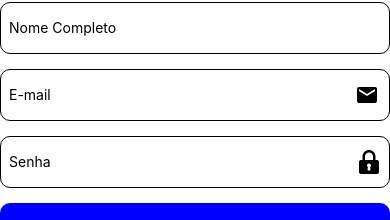
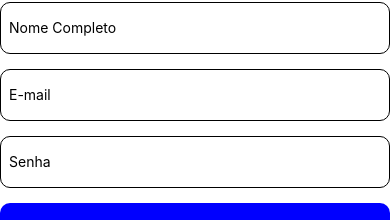
Before and after one commit to kaue-S/eco-food-app, a React Native app: screen /Cadastro in a window 390 px wide. Shown: the part 327-547 px from the top of the page. Built offline with nearby package versions, Linux system fonts and the light colour scheme.

Commit message:
Update CadastroUsuario.js

```diff
--- a/src/screens/CadastroUsuario.js
+++ b/src/screens/CadastroUsuario.js
@@ -7,8 +7,6 @@ import {
   TouchableOpacity,
   View,
 } from "react-native";
-import { Fontisto } from "@expo/vector-icons";
-import { MaterialIcons } from "@expo/vector-icons";
 import SafeContainer from "../components/SafeContainer";
 import { createUserWithEmailAndPassword, updateProfile } from "firebase/auth";
 import { auth } from "../../firebase.config";
@@ -89,12 +87,6 @@ export default function CadastroUsuario({ navigation }) {
             keyboardType="email-address"
             onChangeText={(valor) => setEmail(valor)}
           />
-          <MaterialIcons
-            style={styles.iconeInput}
-            name="email"
-            size={24}
-            color="black"
-          />
         </View>
 
         <View style={styles.campoCadastro}>
@@ -104,12 +96,6 @@ export default function CadastroUsuario({ navigation }) {
             keyboardType="default"
             secureTextEntry
             onChangeText={(valor) => setSenha(valor)}
-          />
-          <Fontisto
-            style={styles.iconeInput}
-            name="locked"
-            size={24}
-            color="black"
           />
         </View>
         <TouchableOpacity
```
